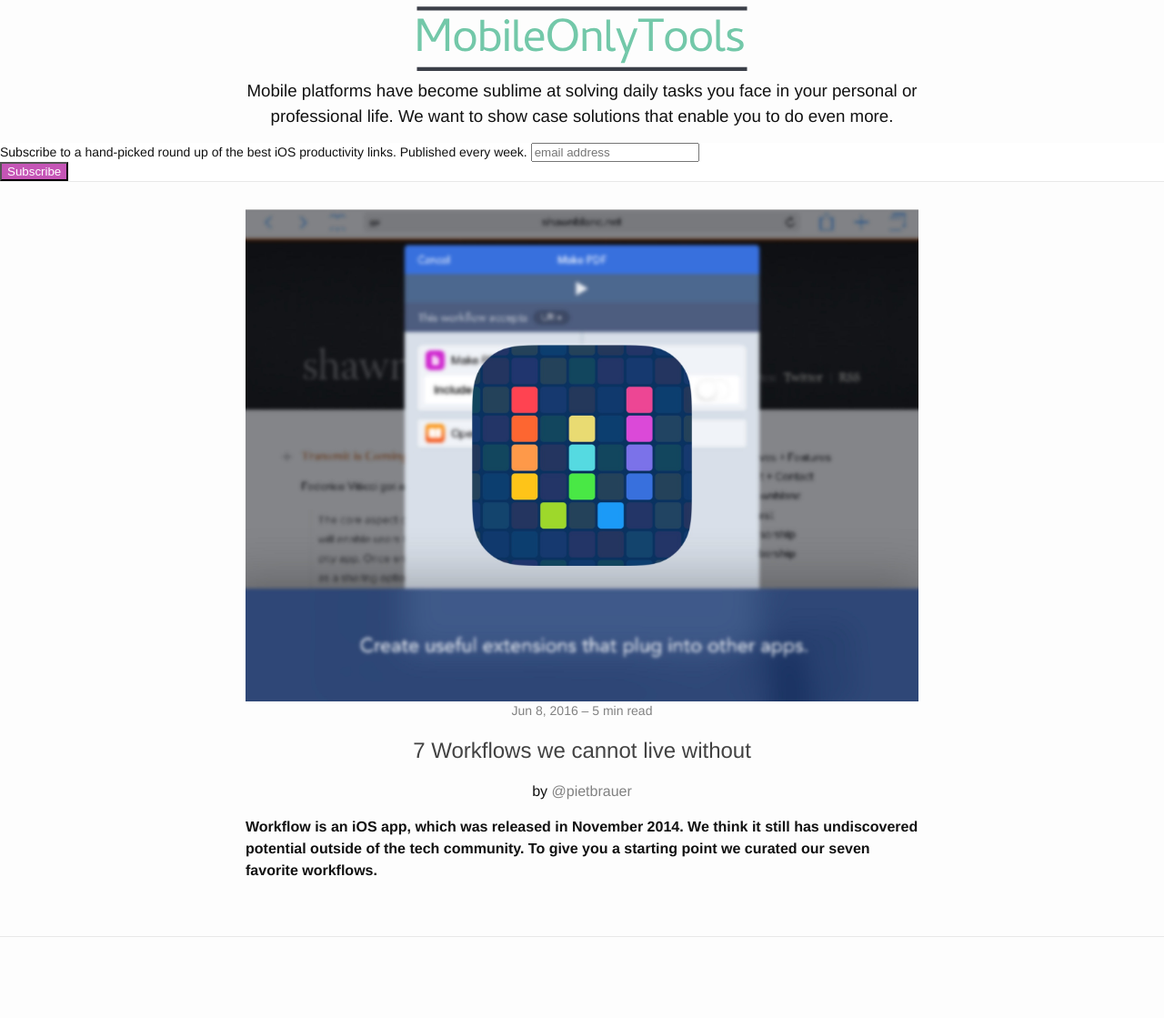
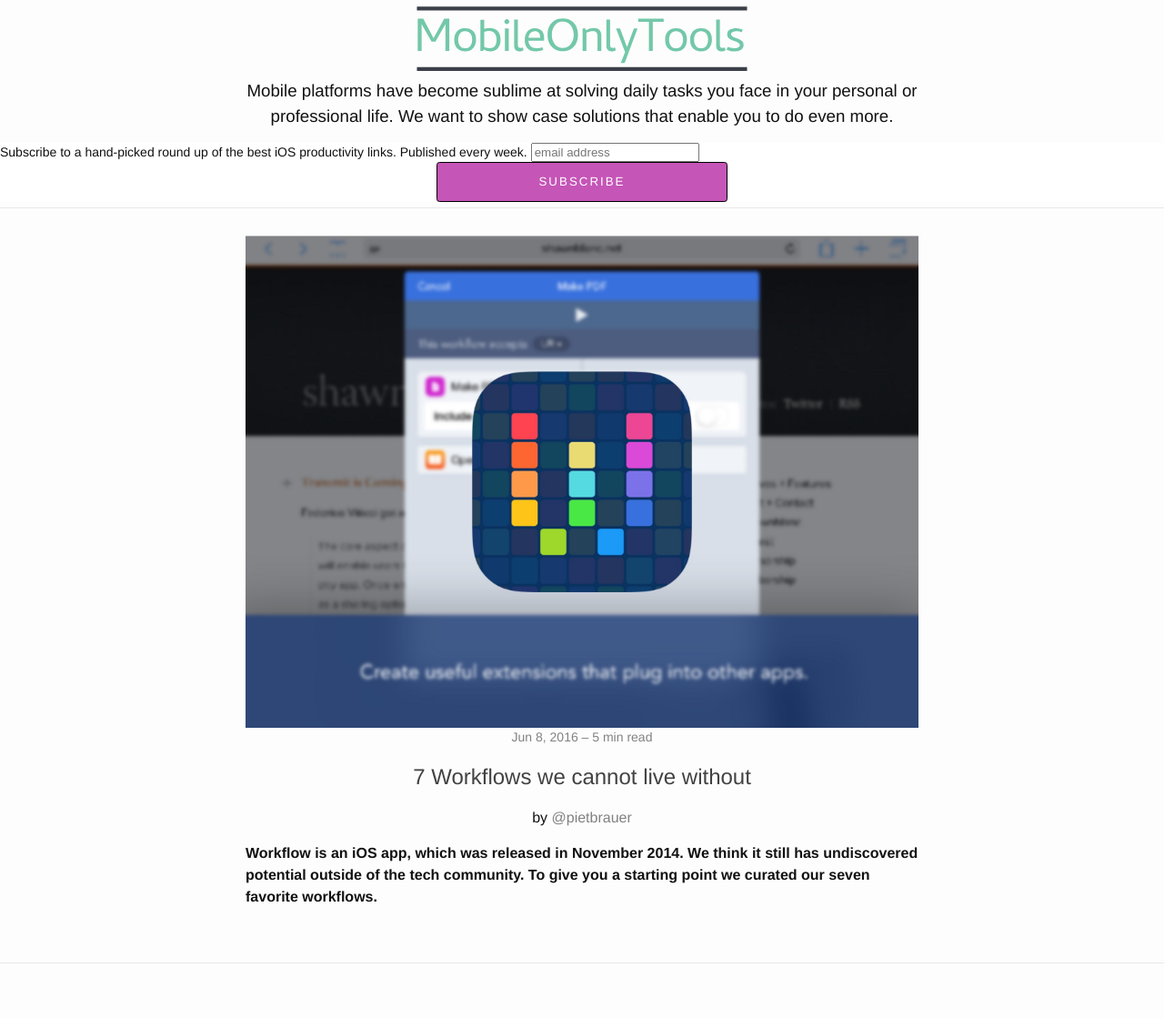
Before and after one commit to nerdishbynature/mobileonly.tools, a Jekyll site: the page built from index.html, in a window 1280 px wide. Shown: the whole page at 91% size. Built offline with Jekyll 4.4.1, drawn with Linux system fonts in a browser that asks for light colours; comment, search, counter and statistics services are not loaded; before the commit the page ends 1090 px from its top, so only the background shows below that.

Commit message:
Moar css

```diff
--- a/_includes/head.html
+++ b/_includes/head.html
@@ -3,6 +3,7 @@
   <meta http-equiv="X-UA-Compatible" content="IE=edge">
   <meta name="viewport" content="width=device-width, initial-scale=1">
 
+  <link rel="stylesheet" href="{{ "/css/btns.min.css" | prepend: site.baseurl }}">
   <link rel="stylesheet" href="{{ "/css/main.css" | prepend: site.baseurl }}">
   <link rel="canonical" href="{{ page.url | replace:'index.html','' | prepend: site.baseurl | prepend: site.url }}">
   <link rel="alternate" type="application/rss+xml" title="{{ site.title }}" href="{{ "/feed.xml" | prepend: site.baseurl | prepend: site.url }}">
```
Also changed, not shown: css/btns.min.css (added).
